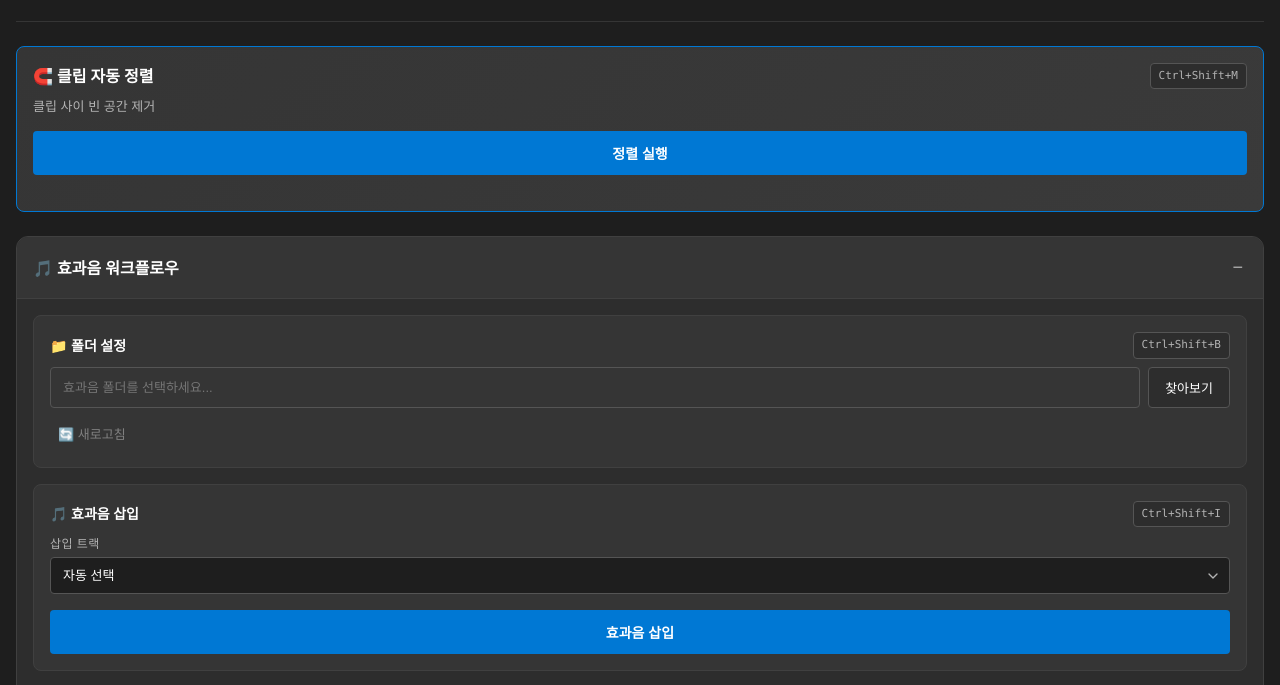
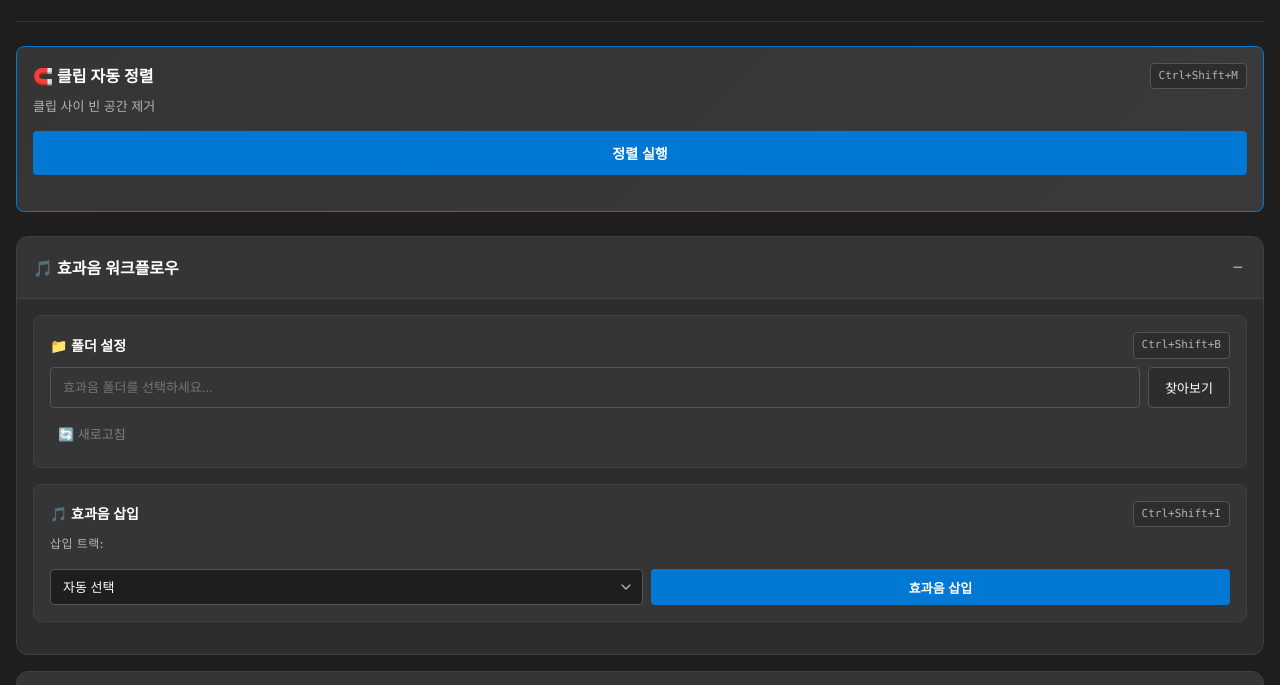
Before and after one commit to j082175/com.adobe.JSCEditHelper, a website: page index.html in a window 1280 px wide. Shown: the part 107-792 px from the top of the page. Drawn offline with Linux system fonts and the light colour scheme.

Commit message:
UI 수정2

```diff
--- a/css/styles.css
+++ b/css/styles.css
@@ -643,3 +643,30 @@ body {
 ::-webkit-scrollbar-thumb:hover {
     background: #666;
 }
+
+/* ================================
+   Inline Controls Layout
+   ================================ */
+.inline-controls {
+    display: flex;
+    gap: var(--spacing-sm);
+    align-items: center;
+    width: 100%;
+}
+
+.flex-item {
+    flex: 1;
+    margin: 0;
+}
+
+/* 드롭다운과 버튼을 동일한 높이로 맞춤 */
+.inline-controls .select-modern {
+    height: 36px;
+    font-size: 13px;
+}
+
+.inline-controls .btn-primary {
+    height: 36px;
+    font-size: 13px;
+    padding: 0 16px;
+}
--- a/index.html
+++ b/index.html
@@ -56,15 +56,17 @@
                         <span class="shortcut-badge">Ctrl+Shift+I</span>
                     </div>
                     <div class="form-group compact">
-                        <label for="audio-track">삽입 트랙</label>
-                        <select id="audio-track" class="select-modern">
+                        <label for="audio-track">삽입 트랙:</label>
+                    </div>
+                    <div class="inline-controls">
+                        <select id="audio-track" class="select-modern flex-item">
                             <option value="auto">자동 선택</option>
                             <option value="1">오디오 트랙 1</option>
                             <option value="2">오디오 트랙 2</option>
                             <option value="3">오디오 트랙 3</option>
                         </select>
+                        <button id="insert-sounds" class="btn-primary flex-item">효과음 삽입</button>
                     </div>
-                    <button id="insert-sounds" class="btn-primary">효과음 삽입</button>
                 </div>
             </div>
         </div>
```
